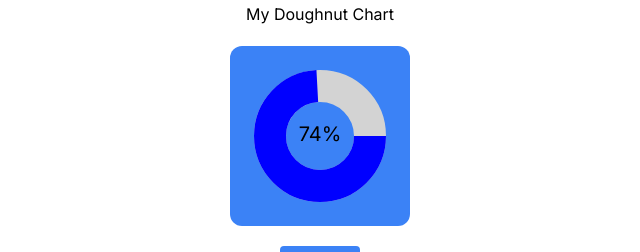
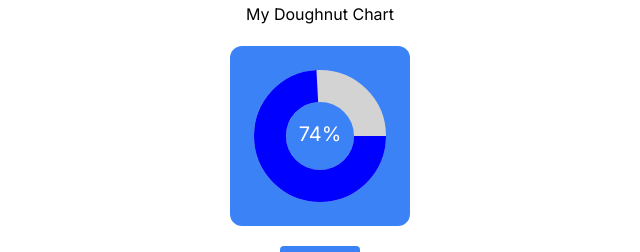
Before and after one commit to minngaeng/simple-dashboard, a Next.js app: page / in a window 1280 px wide. Shown: the part 190-442 px from the top of the page, without its empty margins (320-960 px from the left). Built offline with nearby package versions, Linux system fonts and the light colour scheme.

Commit message:
text 색상 설정

```diff
--- a/components/MyDoughnutCard/MyDoughnutChart.tsx
+++ b/components/MyDoughnutCard/MyDoughnutChart.tsx
@@ -45,12 +45,12 @@ const DonutChart = ({
         cy={radius}
       />
       <text
+        fill="white"
         x="50%"
         y="50%"
         dominantBaseline="middle"
         textAnchor="middle"
         fontSize="20px"
-        fill="black"
       >
         {`${percentage}%`}
       </text>
```
